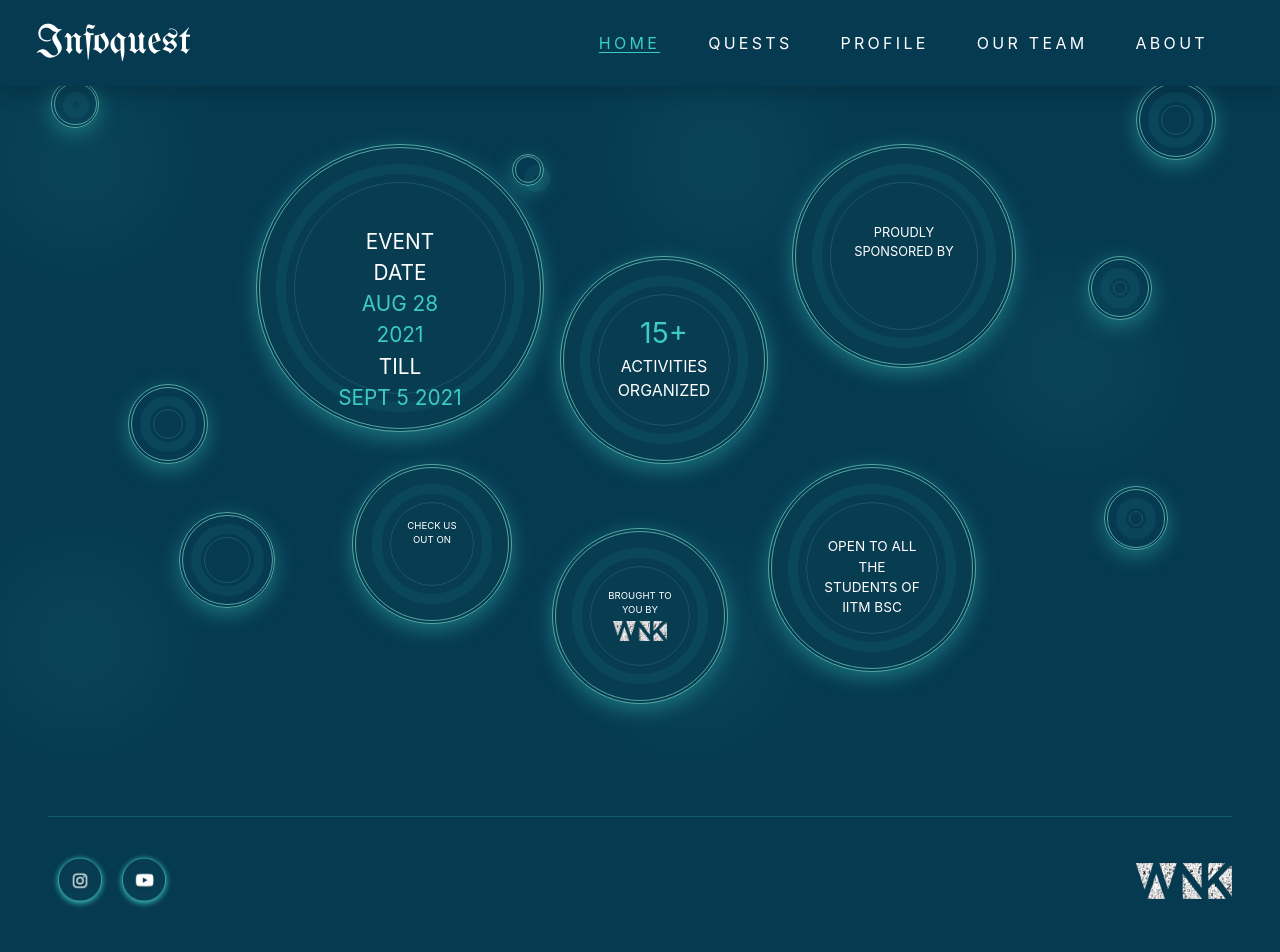
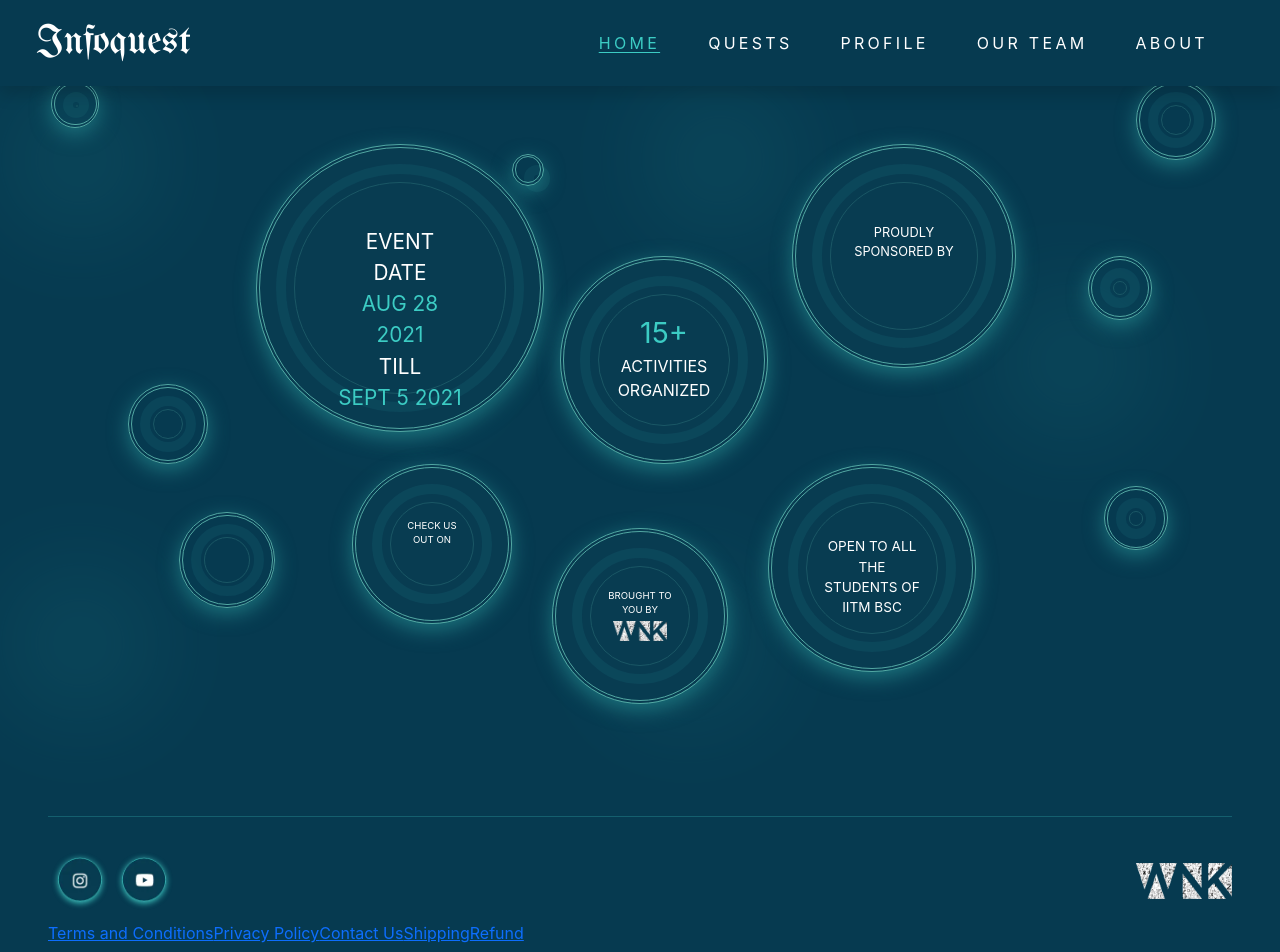
Before and after one commit to iamnoufal/infoquest, a React (Create React App) app: page / in a window 1280 px wide. Shown: the top 952 px of the page. Built offline with nearby package versions, Linux system fonts and the light colour scheme; no server answers.

Commit message:
add: razorpay links

```diff
--- a/src/components/Footer.js
+++ b/src/components/Footer.js
@@ -3,6 +3,7 @@ import wnkLogo from "assets/images/wnk-logo.webp";
 import "./Footer.css";
 import instaIcon from "assets/images/icon_insta.webp";
 import youtubeIcon from "assets/images/icon_youtube.webp";
+import { Link } from "react-router-dom";
 
 const Footer = () => {
   return (
@@ -39,6 +40,13 @@ const Footer = () => {
           </ul>
         </div>
       </div>
+      <div>
+        <Link to="https://merchant.razorpay.com/policy/LXBqTcG0WUhiy6/terms" target="_blank" rel="noreferrer">Terms and Conditions</Link>
+        <Link to="https://merchant.razorpay.com/policy/LXBqTcG0WUhiy6/privacy" target="_blank" rel="noreferrer">Privacy Policy</Link>
+        <Link to="https://merchant.razorpay.com/policy/LXBqTcG0WUhiy6/contact_us" target="_blank" rel="noreferrer">Contact Us</Link>
+        <Link to="https://merchant.razorpay.com/policy/LXBqTcG0WUhiy6/Shipping" target="_blank" rel="noreferrer">Shipping</Link>
+        <Link to="https://merchant.razorpay.com/policy/LXBqTcG0WUhiy6/refund" target="_blank" rel="noreferrer">Refund</Link>
+      </div>
     </footer>
   );
 };
```
